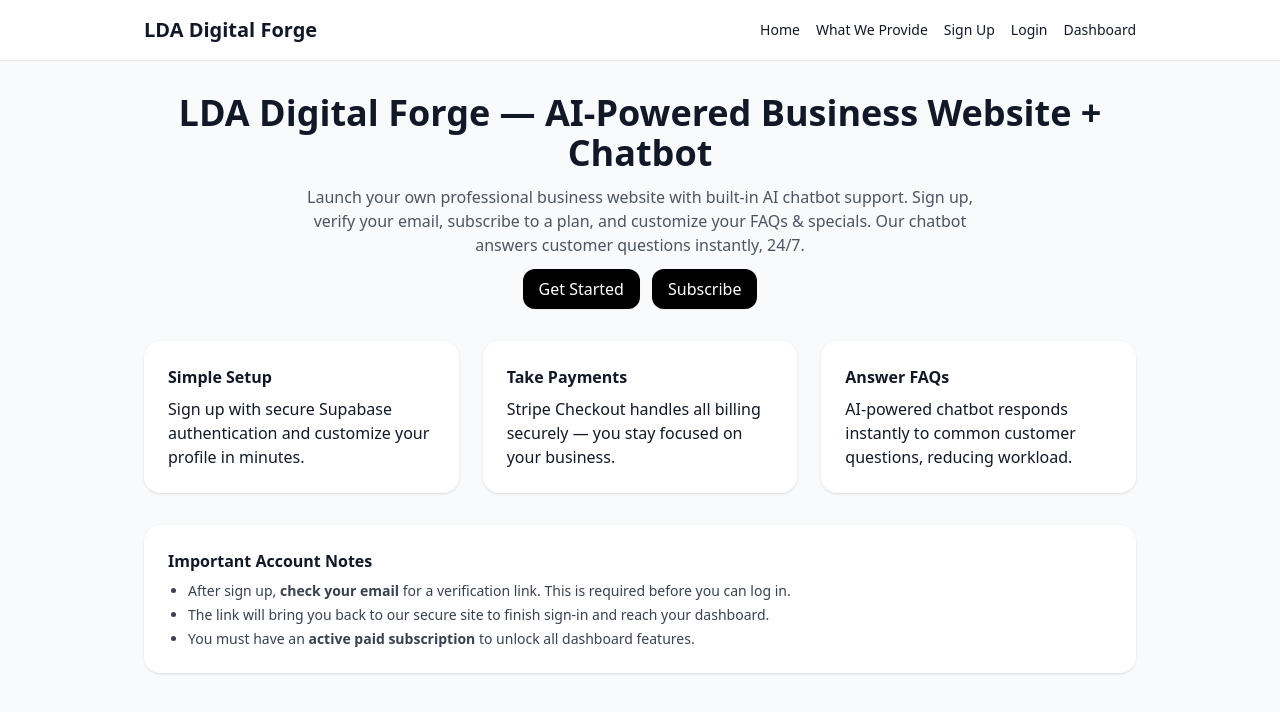
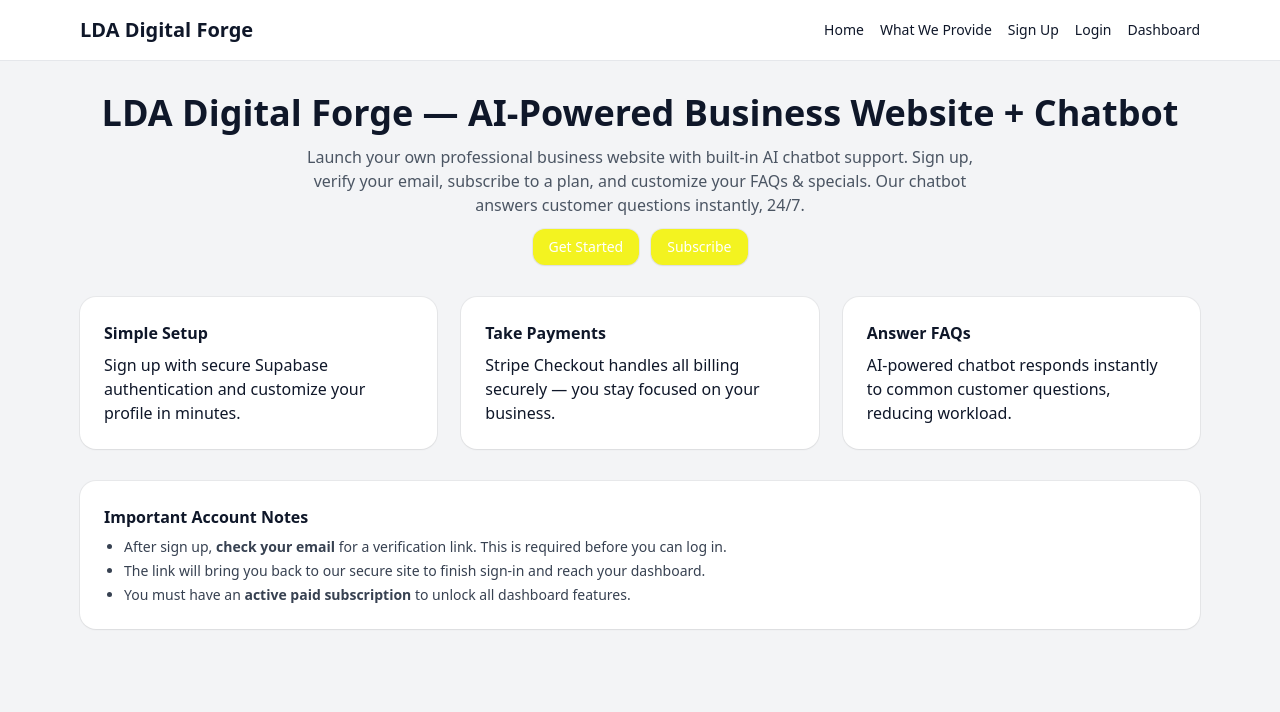
Before and after one commit to LandenAdams/lda-digital-forge, a Next.js app: page / in a window 1280 px wide. Shown: the top 712 px of the page. Built offline with nearby package versions, Linux system fonts and the light colour scheme.

Commit message:
Update globals.css

```diff
--- a/styles/globals.css
+++ b/styles/globals.css
@@ -2,9 +2,61 @@
 @tailwind components;
 @tailwind utilities;
 
-html, body, #__next { height: 100%; }
-body { @apply bg-gray-50 text-gray-900; }
-.container { @apply max-w-5xl mx-auto px-4; }
-.btn { @apply inline-flex items-center justify-center rounded-xl px-4 py-2 font-medium shadow-sm bg-black text-white hover:bg-gray-800; }
-.card { @apply bg-white rounded-2xl shadow p-6; }
-.input { @apply w-full rounded-xl border border-gray-300 px-3 py-2 focus:outline-none focus:ring-2 focus:ring-black; }
+/* Design tokens */
+:root {
+  --brand: 60 90% 54%;        /* primary hue in HSL (Tailwind arbitrary color uses hsl()) */
+  --brand-ink: 222 47% 11%;   /* slate-900-ish for text */
+  --panel: 0 0% 100%;
+  --muted: 220 14% 96%;
+  --ring: 210 100% 50%;
+}
+
+html, body, #__next {
+  height: 100%;
+}
+
+body {
+  @apply bg-[hsl(var(--muted))] text-[hsl(var(--brand-ink))] antialiased;
+}
+
+/* Layout helpers */
+.container {
+  @apply max-w-6xl mx-auto px-4;
+}
+
+/* Reusable UI primitives */
+.card {
+  @apply rounded-2xl bg-[hsl(var(--panel))] shadow-sm ring-1 ring-black/5 p-6;
+}
+
+.btn {
+  @apply inline-flex items-center justify-center rounded-xl px-4 py-2 text-sm font-medium
+         ring-1 ring-black/5 shadow-sm transition
+         bg-[hsl(var(--brand))] text-white hover:opacity-95 active:opacity-90;
+}
+
+.btn-secondary {
+  @apply bg-white text-[hsl(var(--brand-ink))] ring-1 ring-black/10 hover:bg-gray-50;
+}
+
+.input {
+  @apply w-full rounded-xl border border-black/10 bg-white px-3 py-2 text-sm
+         shadow-inner outline-none focus:ring-2 focus:ring-[hsl(var(--ring))];
+}
+
+/* Fancy hero background */
+.hero {
+  background:
+    radial-gradient(1200px 400px at 50% -10%, hsl(var(--brand)/0.15), transparent 60%),
+    linear-gradient(180deg, white 0%, hsl(var(--muted)) 100%);
+}
+
+/* Subtle card hover */
+.card:hover {
+  @apply shadow-md ring-black/10;
+}
+
+/* Footer */
+.footer {
+  @apply text-sm text-gray-500;
+}
```
